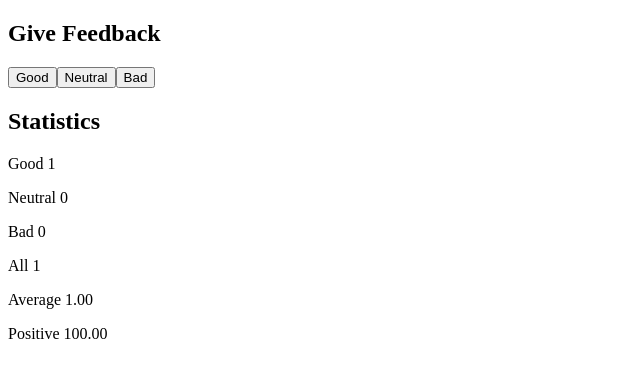
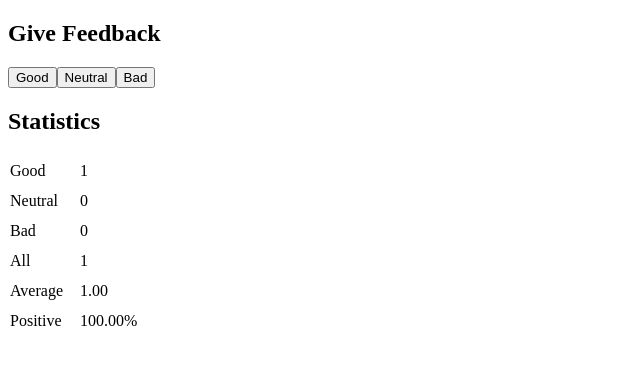
Before and after one commit to drewlee/fullstackopen, a React (Vite) app in the folder exercises/part1/unicafe/: page / in a window 1280 px wide. Both pictures are taken after a click on the button "Good". Shown: the top 378 px of the page, without its empty margins (0-640 px from the left). Built offline with nearby package versions, Linux system fonts and the light colour scheme.

Commit message:
Completes exercise 1.11

```diff
--- a/exercises/part1/unicafe/index.html
+++ b/exercises/part1/unicafe/index.html
@@ -5,6 +5,11 @@
     <link rel="icon" type="image/svg+xml" href="/vite.svg" />
     <meta name="viewport" content="width=device-width, initial-scale=1.0" />
     <title>Unicafe</title>
+    <style>
+      td {
+        padding: 5px 15px 5px 0;
+      }
+    </style>
   </head>
   <body>
     <div id="root"></div>
--- a/exercises/part1/unicafe/src/App.jsx
+++ b/exercises/part1/unicafe/src/App.jsx
@@ -2,7 +2,14 @@ import { useState } from 'react'
 
 const Button = ({ text, onClick }) => <button onClick={onClick}>{text}</button>
 
-const StatisticsLine = ({ label, value }) => <p>{label} {value}</p>
+const StatisticsLine = ({ label, value }) => {
+  return (
+    <tr>
+      <td>{label}</td>
+      <td>{value}</td>
+    </tr>
+  )
+}
 
 const App = () => {
   // save clicks of each button to its own state
@@ -11,7 +18,7 @@ const App = () => {
   const [bad, setBad] = useState(0)
   const total = good + neutral + bad
   const average = ((good + bad * -1) / total).toFixed(2);
-  const positive = (good / total * 100).toFixed(2);
+  const positive = `${(good / total * 100).toFixed(2)}%`;
 
   return (
     <>
@@ -26,14 +33,16 @@ const App = () => {
       <section>
         <h2>Statistics</h2>
         {total > 0 ?
-          <>
+          <table>
+            <tbody>
               <StatisticsLine label='Good' value={good} />
               <StatisticsLine label='Neutral' value={neutral} />
               <StatisticsLine label='Bad' value={bad} />
               <StatisticsLine label='All' value={total} />
               <StatisticsLine label='Average' value={average} />
               <StatisticsLine label='Positive' value={positive} />
-          </>
+            </tbody>
+          </table>
         :
           <p>No feedback given</p>
         }
```
Lines whose indentation alone changed are shown as unchanged.
